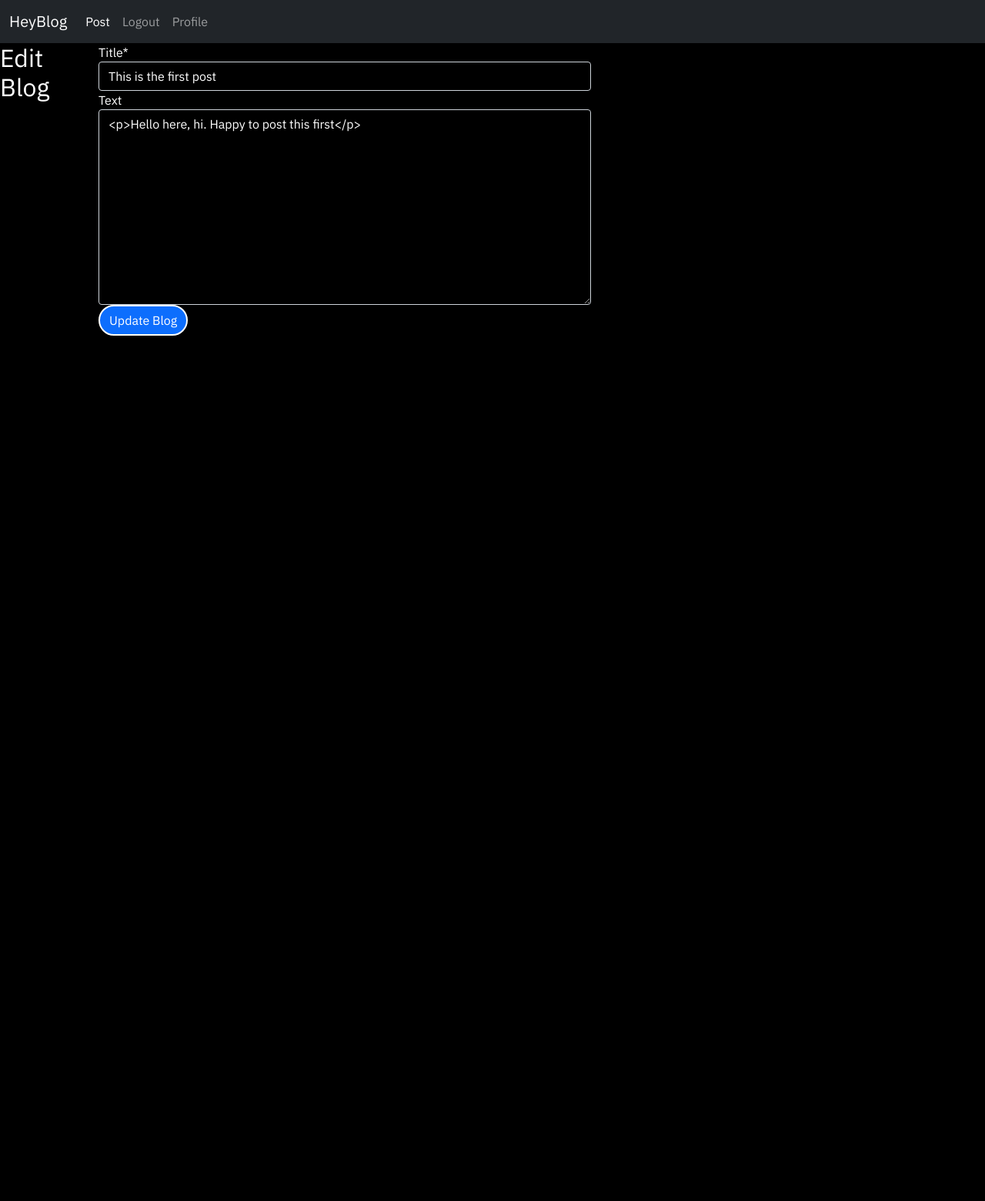
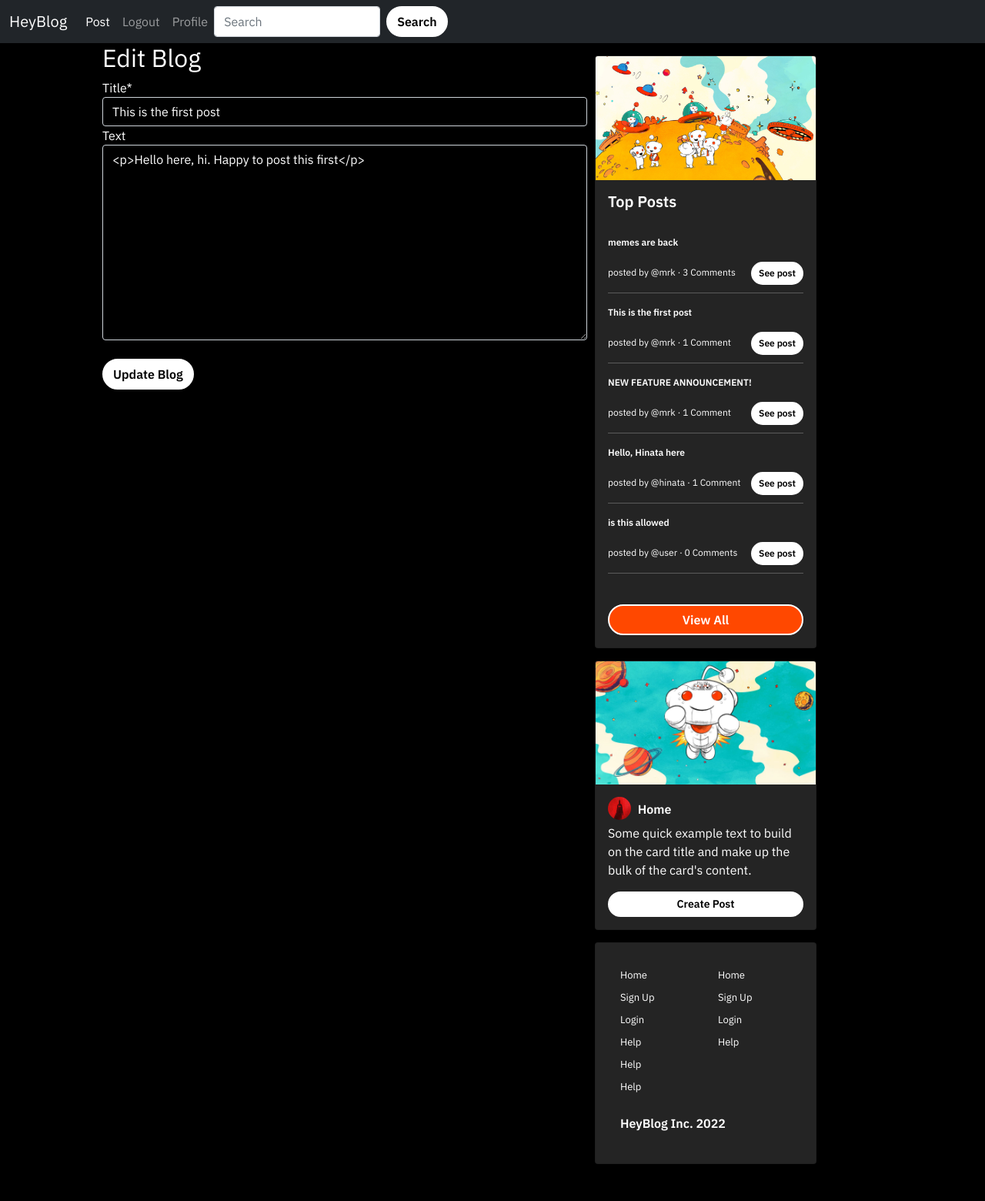
Before and after one commit to mark-akbarov/heyblog, a Django app: page /blog/41/update/ in a window 1280 px wide. Shown: the whole page at 77% size. Before the commit the page ends 436 px from the top, so only its background shows below. Run offline with Django 3.2, Linux system fonts and the light colour scheme; a user stored in the database is signed in; data comes from the database, SQL or seed files in the repository; both versions use the stored data as it was after the commit; parts of the project's set-up code (start-up, migrations or seed data) failed here and were passed over; some libraries are stand-ins or nearby versions.

Commit message:
Add styles

```diff
--- a/blog/templates/blog/base.html
+++ b/blog/templates/blog/base.html
@@ -18,11 +18,11 @@
     <link rel="preconnect" href="https://fonts.gstatic.com" crossorigin>
     <link href="https://fonts.googleapis.com/css2?family=IBM+Plex+Sans:ital,wght@0,100;0,200;0,300;0,400;0,600;1,100;1,200;1,300;1,400;1,600&display=swap" rel="stylesheet">
 
-    <title>HeyBlog</title>
+    <title>{% block title %}{% endblock %}</title>
 
   </head>
   <body>
-    <nav class="navbar navbar-expand-lg navbar-dark bg-dark">
+    <nav class="navbar sticky-top navbar-expand-lg navbar-dark bg-dark">
       <div class="container-fluid">
         <a class="navbar-brand" href="{% url 'home' %}">HeyBlog</a>
         <button class="navbar-toggler" type="button" data-bs-toggle="collapse" data-bs-target="#navbarNavDropdown" aria-controls="navbarNavDropdown" aria-expanded="false" aria-label="Toggle navigation">
@@ -42,14 +42,19 @@
             </li>
             {% else %}
             <li class="nav-item">
+              <a class="nav-link active" aria-current="page" href="{% url 'blog_create' %}">Post</a>
+            </li>
+            <li class="nav-item">
               <a class="nav-link" href="{% url 'login' %}">Login</a>
             </li>
             <li class="nav-item">
               <a class="nav-link" href="{% url 'register' %}">Signup</a>
             </li>
-
             {% endif %}
-
+            <form class="d-flex">
+              <input class="form-control me-2" type="search" placeholder="Search" aria-label="Search">
+              <button class="btn btn-reddit-white btn-reddit-float" type="submit">Search</button>
+            </form>
           </ul>
         </div>
       </div>
@@ -57,6 +62,7 @@
     <main>
       {% block content %}
       {% endblock content %}
+      <br></br>
     </main>
     <!-- Optional JavaScript; choose one of the two! -->
 
--- a/blog/templates/blog/blog_detail.html
+++ b/blog/templates/blog/blog_detail.html
@@ -13,6 +13,7 @@
             {% if blog.image %}
                 <img src="{{ blog.image.url }}" alt="" style="width: 100%;">
             {% endif %}
+            <br>
             {% if blog.text %}
               <br>
               <p class="card-text">{{ blog.text|safe }}</p>
--- a/blog/templates/blog/blog_update.html
+++ b/blog/templates/blog/blog_update.html
@@ -2,10 +2,19 @@
 {% load crispy_forms_tags %}
 {% block title %}Editing{% endblock title%}
 {% block content %}
+<div></div>
+
+<div>
 <h2>Edit Blog</h2>
 <form method="post">
     {% csrf_token %}
     {{ form|crispy }}
-<button class="btn btn-primary" type="submit">Update Blog</button>
+    <br>
+<button class="btn btn-reddit-white" type="submit">Update Blog</button>
 </form>
+</div>
+
+<div>
+    {% include 'blog/sidebar.html' %}
+</div>
 {% endblock content %}
--- a/blog/templates/blog/home.html
+++ b/blog/templates/blog/home.html
@@ -1,4 +1,9 @@
 {% extends 'blog/base.html' %}
+<title>
+    {% block title %}
+         HeyBlog | Front Page of Interne
+    {% endblock %}
+</title>
 {% block content %}
     <div>
     </div>
--- a/blog/templates/blog/sidebar.html
+++ b/blog/templates/blog/sidebar.html
@@ -24,8 +24,19 @@
         <br>
       <a href="{% url 'top_posts' %}" class="btn btn-reddit">View All</a>
     </div>
+</div>
+
+<div class="card" style="width: 18rem;">
+  <img src="/media/images/reddit.jpg" class="card-img-top" alt="cover">
+  <div class="card-body">
+    <img src="{{ user.profile.image.url }}" alt="" class="rounded-circle " style="height: 30px; width: 30px; margin-right: 5px; margin-bottom: 5px; display: inline;">
+    <p class="card-title" style="display: inline;">Home</p>
+    <p class="card-text">Some quick example text to build on the card title and make up the bulk of the card's content.</p>
+    <a href="{% url 'blog_create' %}" class="btn btn-sm btn-reddit-white">Create Post</a>
   </div>
-  <div class="card" style="width: 18rem;">
+</div>
+
+<div class="card" style="width: 18rem; padding: 1em;">
     <div class="footer-flex">
       <div class="card-body">
         <p class="card-text" style="height: 1em;">
@@ -36,6 +47,12 @@
         </p>
         <p class="card-text" style="height: 1em;">
           <a href="{% url 'login' %}">Login</a>
+        </p>
+        <p class="card-text" style="height: 1em;">
+          <a href="#">Help</a>
+        </p>
+        <p class="card-text" style="height: 1em;">
+          <a href="#">Help</a>
         </p>
         <p class="card-text" style="height: 1em;">
           <a href="#">Help</a>
@@ -55,9 +72,8 @@
           <a href="#">Help</a>
         </p>
       </div>
-
     </div>
     <div class="card-body">
-      <p class="card-text">HeyBlog Inc. 2022</p>
+      <p class="card-title">HeyBlog Inc. 2022</p>
     </div>
-  </div>
+</div>
```
Also changed, not shown: users/templates/users/profile.html (+8 -4 lines), db.sqlite3, media/images/reddit.jpg (added).
